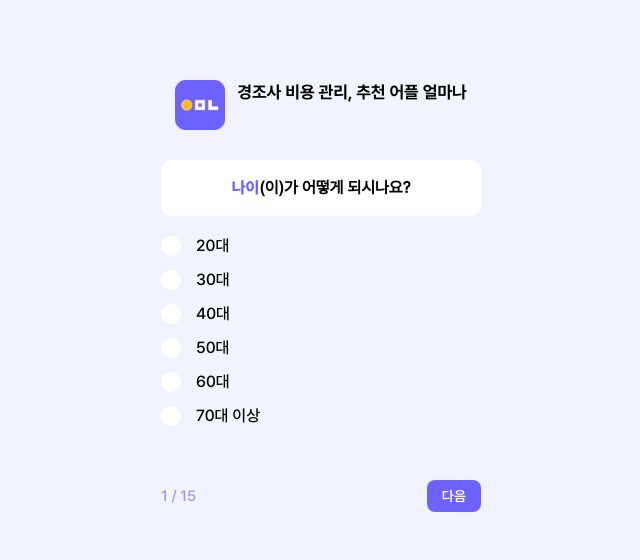
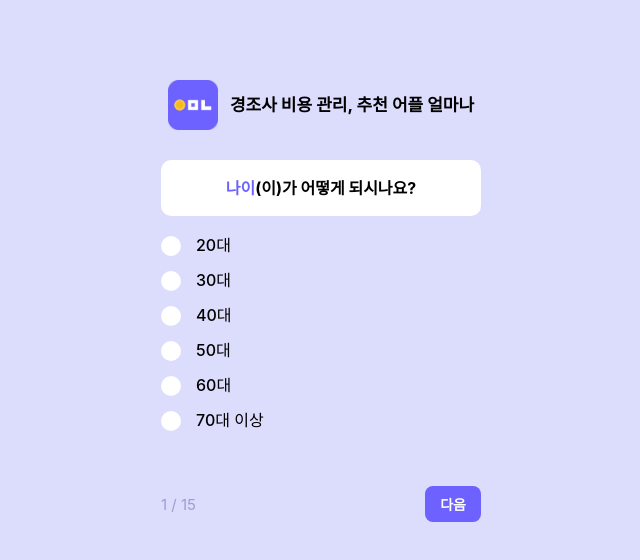
Before and after one commit to unoung/howmuch_qa, a React (Create React App) app: page / in a window 1280 px wide. Both pictures are taken after a click on the button "시작하기". Shown: the top 560 px of the page, without its empty margins (319-959 px from the left). Built offline with nearby package versions, Linux system fonts and the light colour scheme.

Commit message:
fix: api protocol

```diff
--- a/public/index.html
+++ b/public/index.html
@@ -7,6 +7,8 @@
     <meta name="theme-color" content="#000000" />
     <meta name="description" content="Web site created using create-react-app" />
     <link rel="apple-touch-icon" href="%PUBLIC_URL%/logo192.png" />
+    <meta property="og:description" content="경조사 기록, 비용 추천 어플 얼마나" />
+    <meta property="og:image" content="https://howmuch-qa-01.web.app/howmuch.png" />
     <!--
       manifest.json provides metadata used when your web app is installed on a
       user's mobile device or desktop. See https://developers.google.com/web/fundamentals/web-app-manifest/
@@ -21,7 +23,7 @@
       work correctly both with client-side routing and a non-root public URL.
       Learn how to configure a non-root public URL by running `npm run build`.
     -->
-    <title>React App</title>
+    <title>어플 '얼마나' 설문조사</title>
   </head>
   <style>
     * {
--- a/src/App.css
+++ b/src/App.css
@@ -5,7 +5,7 @@ li {
 body {
   margin: 0px;
   padding: 0px;
-  background-color: #f3f3ff;
+  background-color: #dcdcfc;
 }
 
 .wrap {
@@ -17,7 +17,7 @@ body {
   max-width: 320px;
   /* height: 500px; */
   /* background-color: #f4f4f4; */
-  background-color: #f3f3ff;
+  background-color: #dcdcfc;
   padding: 20px 0;
   border-radius: 20px;
 }
@@ -43,7 +43,7 @@ body {
 }
 
 .main_title {
-  font-family: "font_B";
+  /* font-family: "font_SB"; */
   /* color: #6d61ff; */
   font-size: 17px;
   text-align: center;
@@ -56,21 +56,22 @@ body {
 }
 .des_title {
   font-size: 15px;
-  font-family: "font_B";
+  /* font-family: "font_SB"; */
   margin-bottom: 8px;
 }
 .des_info {
   font-size: 14px;
-  font-weight: "font_M";
+  /* font-family: "font_M"; */
   color: rgb(31, 31, 31);
 }
 .des_warning {
   font-size: 14px;
-  color: #a09bd1;
-  font-family: "font_SB";
+  color: #7469c4;
+  /* font-family: "font_SB"; */
+  font-weight: 600;
 }
 .qa_title {
-  font-family: "font_R";
+  /* font-family: "font_R"; */
   font-size: 16px;
   line-height: 26px;
   text-align: center;
@@ -101,7 +102,7 @@ body {
 }
 
 .left_qa {
-  font-family: "font_M";
+  /* font-family: "font_M"; */
   font-size: 15px;
   color: #a09bd1;
 }
@@ -111,8 +112,9 @@ body {
   padding: 8px 15px;
   border-radius: 8px;
   font-size: 14px;
-  font-family: "font_SB";
+  /* font-family: "font_SB"; */
   color: #fff;
+  font-weight: 600;
 }
 
 .start_btn {
@@ -124,6 +126,6 @@ body {
   padding: 13px 15px;
   border-radius: 8px;
   font-size: 16px;
-  font-family: "font_SB";
+  /* font-family: "font_SB"; */
   color: #fff;
 }
--- a/src/SurveyPage3.js
+++ b/src/SurveyPage3.js
@@ -2,7 +2,7 @@ import axios from "axios";
 import React, { useState, useEffect } from "react";
 import { API } from "./api";
 
-const BASE_URL = "http://43.200.225.232:8080";
+const BASE_URL = "https://howmuchpay.shop";
 
 const SurveyPage3 = () => {
   const relationshipOptions = [
@@ -39,6 +39,7 @@ const SurveyPage3 = () => {
 
   // const amountOptions = ["5만원", "10만원", "15만원", "20만원", "30만원", "50만원", "100만원 혹은 그 이상"];
   const amountOptions = [
+    { option: "모르겠음", value: 0 },
     { option: "5만원", value: 5 },
     { option: "10만원", value: 10 },
     { option: "15만원", value: 15 },
@@ -109,7 +110,7 @@ const SurveyPage3 = () => {
           ],
         };
       } else if (targetOption.target === "자녀") {
-        const childOptions = relationshipOptions.filter((option) => option.intimacy === 2 || option.intimacy === 3);
+        const childOptions = relationshipOptions.filter((option) => option.title === "명절이나 특별한 날만 인사를 주고받는 사이" || option.title === "특별한 일 없어도 안부를 주고받는 사이");
         randomRelationship = childOptions[Math.floor(Math.random() * childOptions.length)];
         const childEventOptions = [
           { event: "돌잔치", eventNum: 3 },
@@ -209,8 +210,8 @@ const SurveyPage3 = () => {
       } else if (targetOption.target === "연인") {
         const childOptions = [
           { title: "교제한지 얼마 되지않은 사이", intimacy: 1 },
-          { title: "1년정도 꾸준하게 만나고 있는 사이", intimacy: 2 },
-          { title: "오랫동안 교제해온 사이", intimacy: 3 },
+          { title: "1년정도 꾸준하게 만나고 있는 사이", intimacy: 3 },
+          { title: "오랫동안 교제해온 사이", intimacy: 5 },
         ];
         randomRelationship = childOptions[Math.floor(Math.random() * childOptions.length)];
         const childEventOptions = [
@@ -283,7 +284,7 @@ const SurveyPage3 = () => {
           try {
             const response = await axios
               .get(
-                `http://43.200.225.232:8080/recommendation/get?ageGroup=${selectedAnswers[0].payAmount}&annualIncome=${selectedAnswers[1].payAmount}&eventCategory=${currentQuestion.eventNum}&acquaintanceType=${currentQuestion.targetNum}&intimacyLevel=${currentQuestion.relationshipNum}`
+                `https://howmuchpay.shop/recommendation/get?ageGroup=${selectedAnswers[0].payAmount}&annualIncome=${selectedAnswers[1].payAmount}&eventCategory=${currentQuestion.eventNum}&acquaintanceType=${currentQuestion.targetNum}&intimacyLevel=${currentQuestion.relationshipNum}`
               )
               .then((res) => {
                 console.log("완료");
@@ -350,7 +351,7 @@ const SurveyPage3 = () => {
           try {
             const response = await axios
               .post(
-                `http://43.200.225.232:8080/recommendation/save`,
+                `https://howmuchpay.shop/recommendation/save`,
                 {
                   ageGroup: selectedAnswers[0].payAmount,
                   annualIncome: selectedAnswers[1].payAmount,
@@ -415,24 +416,25 @@ const SurveyPage3 = () => {
         <div className="content_wrap">
           <div className="logo_title">
             <img className="logo" alt="logo" src="/howmuch.png" />
-            <h2 className="main_title"> 경조사 비용 관리, 추천 어플 얼마나</h2>
+            <h2 className="main_title" style={{ marginBottom: 0 }}>
+              {" "}
+              경조사 비용 관리, 추천 어플 얼마나
+            </h2>
           </div>
           <h3 className="qa_title">
             {currentQuestion?.target === "나이" || currentQuestion?.target === "연소득" ? (
               <>
-                <span style={{ color: "#6d61ff", fontFamily: "font_EB" }}>{currentQuestion?.target}</span>
+                <span style={{ color: "#6d61ff", fontWeight: 700 }}>{currentQuestion?.target}</span>
                 <span>(이)가 어떻게 되시나요?</span>
               </>
             ) : currentQuestion?.target === "배우자" ? (
               <>
-                <span style={{ color: "#6d61ff", fontFamily: "font_EB" }}>{currentQuestion?.target}</span>의 <span style={{ color: "#6d61ff", fontFamily: "font_EB" }}>{currentEvent}</span>에 얼마를
-                내시겠어요?
+                <span style={{ color: "#6d61ff", fontWeight: 700 }}>{currentQuestion?.target}</span>의 <span style={{ color: "#6d61ff", fontWeight: 700 }}>{currentEvent}</span>에 얼마를 내시겠어요?
               </>
             ) : (
               <>
-                <span style={{ color: "#6d61ff", fontFamily: "font_EB" }}>{currentRelationship}</span>의 관계인{" "}
-                <span style={{ color: "#6d61ff", fontFamily: "font_EB" }}>{currentQuestion?.target}</span>의 <span style={{ color: "#6d61ff", fontFamily: "font_EB" }}>{currentEvent}</span>에 얼마를
-                내시겠어요?
+                <span style={{ color: "#6d61ff", fontWeight: 700 }}>{currentRelationship}</span>의 <span style={{ color: "#6d61ff", fontWeight: 700 }}>{currentQuestion?.target}</span>의{" "}
+                <span style={{ color: "#6d61ff", fontWeight: 700 }}>{currentEvent}</span>에 얼마를 내시겠어요?
               </>
             )}
           </h3>
@@ -466,21 +468,14 @@ const SurveyPage3 = () => {
                         }}
                       >
                         {answers[index] && (
-                          <svg
-                            xmlns="http://www.w3.org/2000/svg"
-                            width="16"
-                            height="16"
-                            fill="white"
-                            viewBox="0 0 16 16"
-                            style={{ position: "absolute", top: "2px", left: "1px", fontFamily: "font_B" }}
-                          >
+                          <svg xmlns="http://www.w3.org/2000/svg" width="16" height="16" fill="white" viewBox="0 0 16 16" style={{ position: "absolute", top: "2px", left: "1px", fontWeight: 700 }}>
                             <path d="M12.74 4.28a1 1 0 0 1 1.41 1.41l-6 6a1 1 0 0 1-1.41 0l-3-3a1 1 0 0 1 1.41-1.41L7 10.58l5.33-5.3z" />
                           </svg>
                         )}
                       </span>
                       <span
                         className="option_span"
-                        style={{ position: "relative", top: "-5px", marginLeft: "5px", color: answers[index] ? "#6d61ff" : "black", fontFamily: answers[index] ? "font_EB" : "font_M" }}
+                        style={{ position: "relative", top: "-5px", marginLeft: "5px", color: answers[index] ? "#6d61ff" : "black", fontWeight: answers[index] ? 700 : 500 }}
                       >
                         {option.option}
                       </span>
@@ -510,7 +505,7 @@ const SurveyPage3 = () => {
                             height="16"
                             fill="white"
                             viewBox="0 0 16 16"
-                            style={{ position: "absolute", top: "2px", left: "1px", fontFamily: "font_B" }}
+                            style={{ position: "absolute", top: "2px", left: "1px", fontFamily: "font_SB" }}
                           >
                             <path d="M12.74 4.28a1 1 0 0 1 1.41 1.41l-6 6a1 1 0 0 1-1.41 0l-3-3a1 1 0 0 1 1.41-1.41L7 10.58l5.33-5.3z" />
                           </svg>
@@ -518,7 +513,7 @@ const SurveyPage3 = () => {
                       </span>
                       <span
                         className="option_span"
-                        style={{ position: "relative", top: "-5px", marginLeft: "5px", color: answers[index] ? "#6d61ff" : "black", fontFamily: answers[index] ? "font_EB" : "font_M" }}
+                        style={{ position: "relative", top: "-5px", marginLeft: "5px", color: answers[index] ? "#6d61ff" : "black", fontFamily: answers[index] ? "font_SB" : "font_M" }}
                       >
                         {option.option}
                       </span>
@@ -527,7 +522,7 @@ const SurveyPage3 = () => {
                 ))}
           </ul>
 
-          {showWarning && <p style={{ color: "red", fontFamily: "font_B" }}>답변을 선택해주세요.</p>}
+          {showWarning && <p style={{ color: "red", fontFamily: "font_SB" }}>답변을 선택해주세요.</p>}
 
           <div className="btn_wrap">
             {questionIndex > 0 && (
--- a/src/api.js
+++ b/src/api.js
@@ -1,6 +1,6 @@
 import axios from "axios";
 
-const API_ENDPOINT = "http://43.200.225.232:8080";
+const API_ENDPOINT = "https://howmuchpay.shop";
 
 export const API = axios.create({
   baseURL: API_ENDPOINT,
```
Also changed, not shown: firebase.json (added), 2 other files (tests, documents, lock files or other folders).
